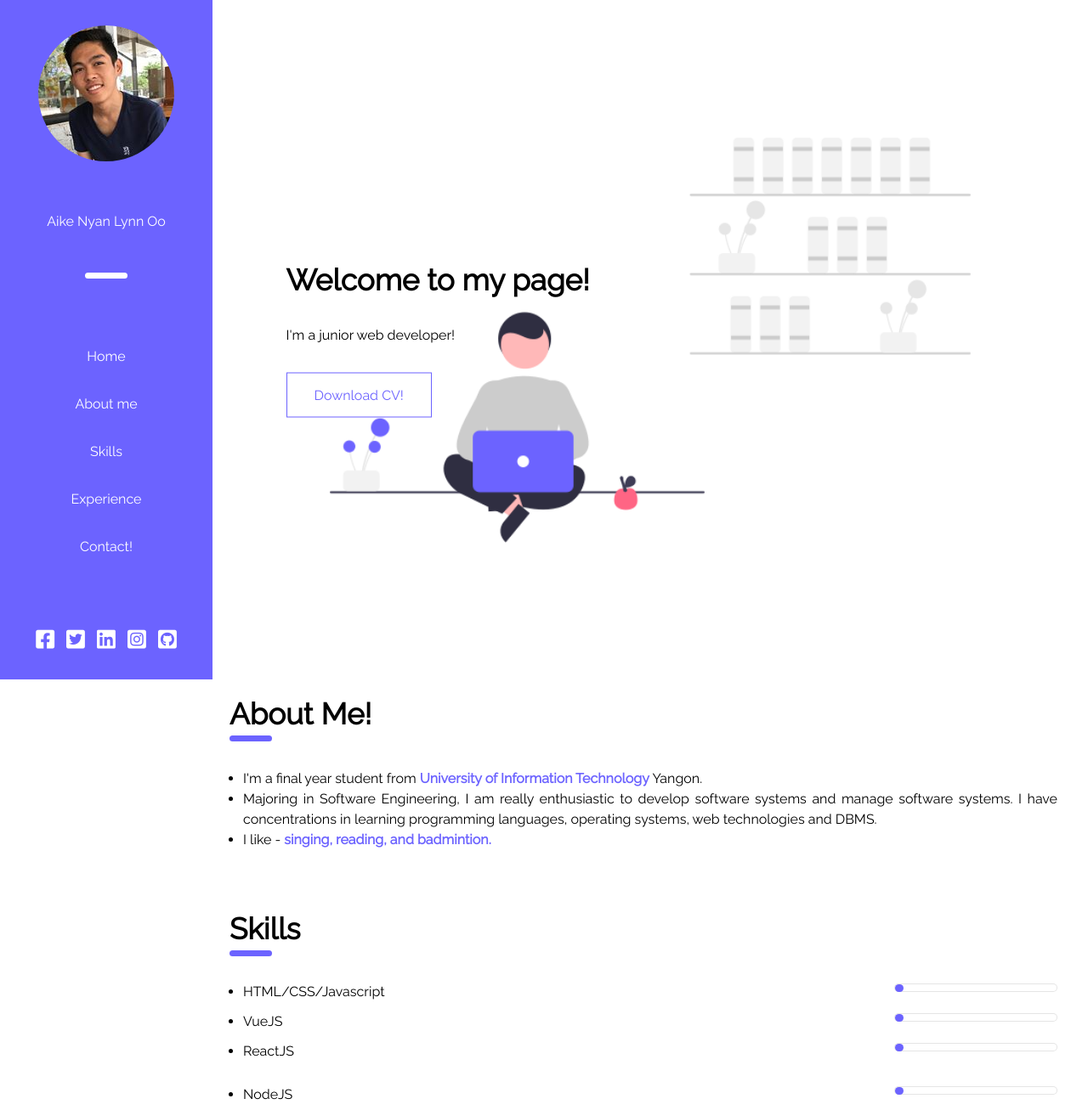
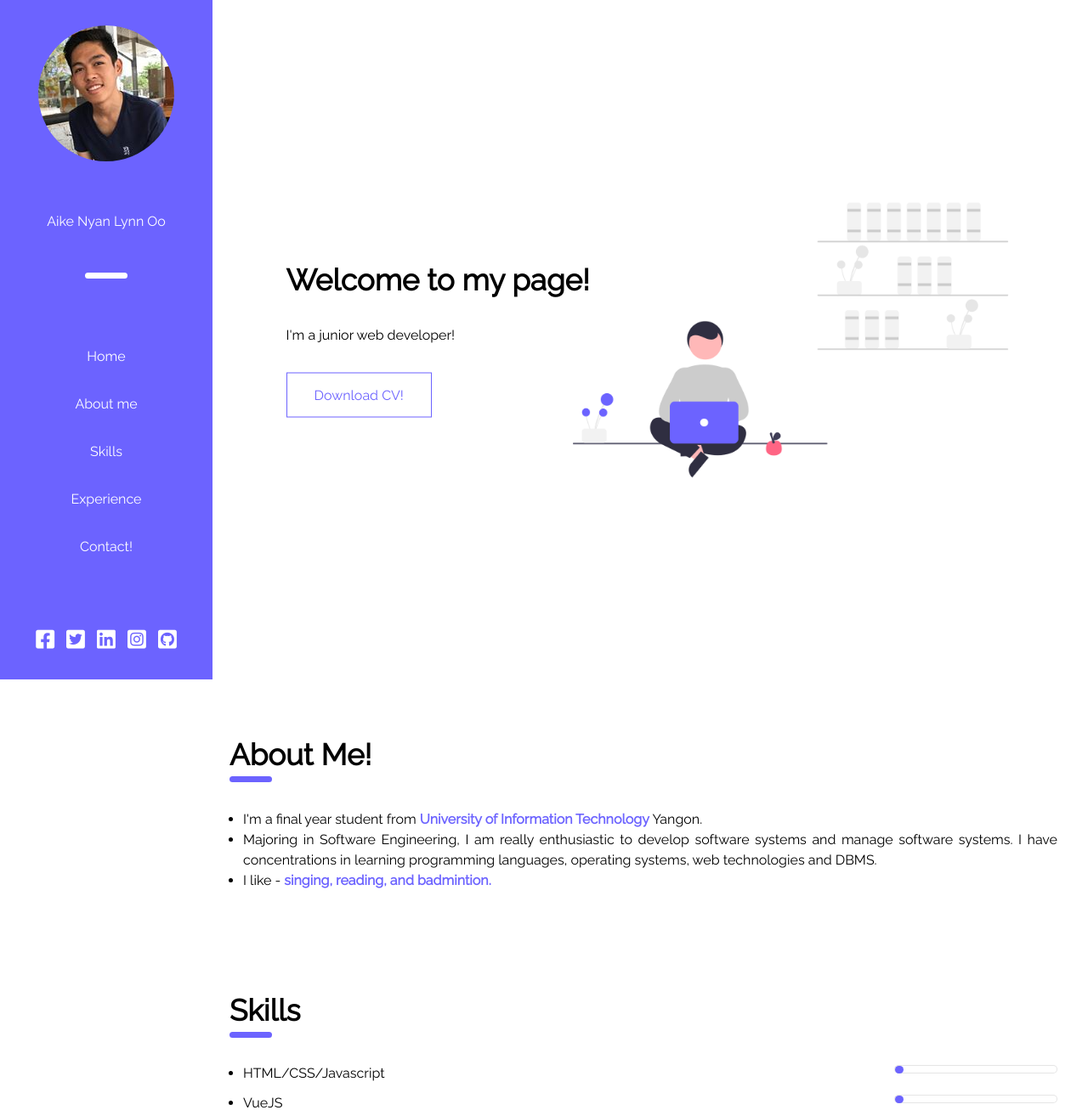
Before and after one commit to AikeNyanLynnOo/aikenyanlynnoo.github.io, a plain HTML site: page index.html in a window 1280 px wide. Shown: the top 1307 px of the page at 85% size. Drawn offline with Linux system fonts and the light colour scheme.

Commit message:
section margin-top added

```diff
--- a/styles/style.css
+++ b/styles/style.css
@@ -86,7 +86,7 @@ body {
   height: 100vh;
   position: relative;
   background: #fff url("../images/freelancer.png") no-repeat right center fixed;
-  background-size: contain;
+  background-size: 700px;
 }
 .header-gp {
   position: absolute;
@@ -128,6 +128,7 @@ body {
 /* about area start  */
 .about-me {
   padding: 20px;
+  margin-top: 3em;
 }
 .about-text {
   text-align: justify;
@@ -143,6 +144,7 @@ body {
 /* skills area start  */
 .skills {
   padding: 20px;
+  margin-top: 3em;
 }
 .frontend,
 .backend {
@@ -185,6 +187,7 @@ body {
 /* experience area start */
 .experience {
   padding: 20px;
+  margin-top: 3em;
 }
 .experiences {
   list-style-type: none;
@@ -218,6 +221,7 @@ body {
 /* contact area start*/
 .contact {
   padding: 20px;
+  margin-top: 3em;
 }
 .row {
   display: flex;
```
